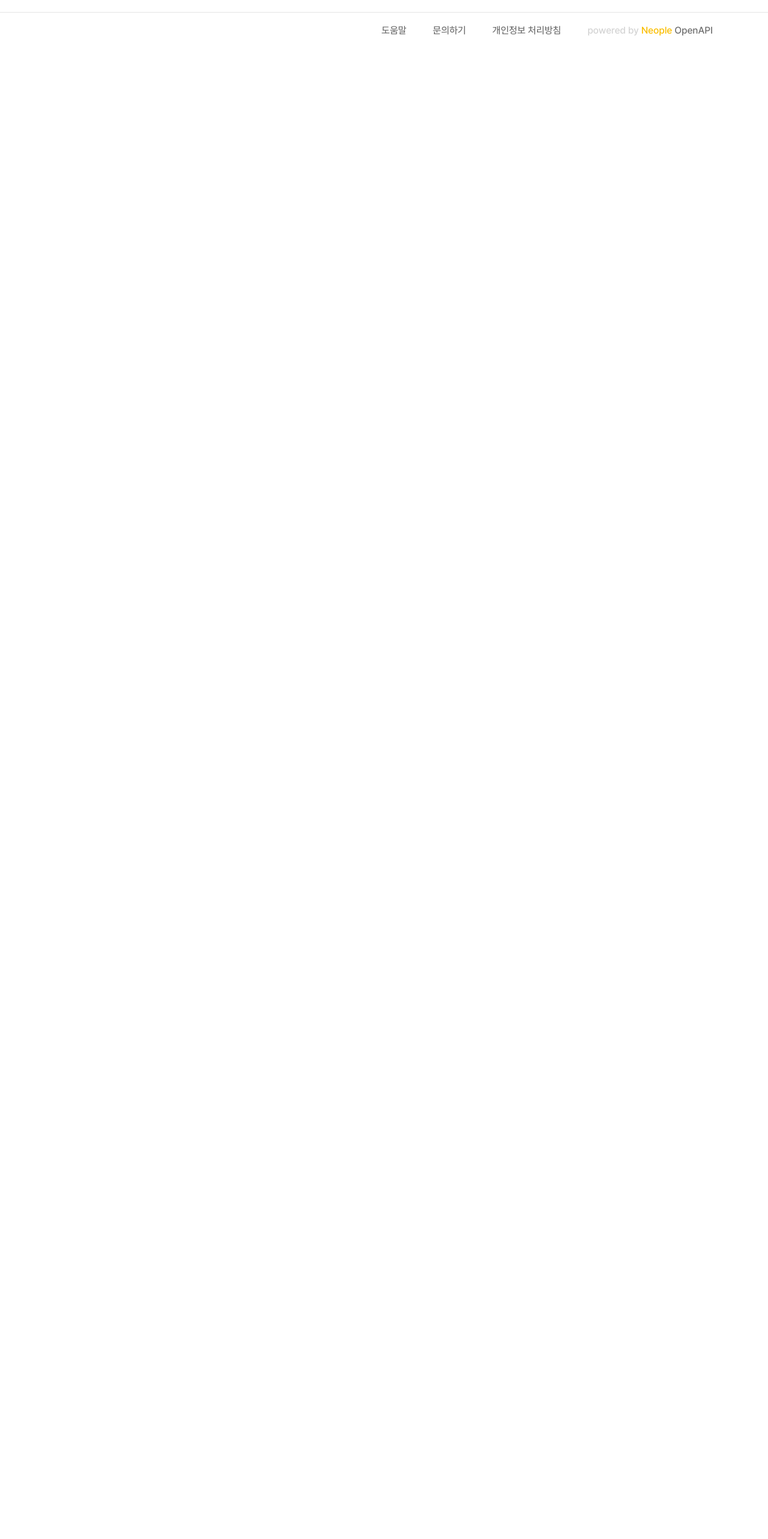
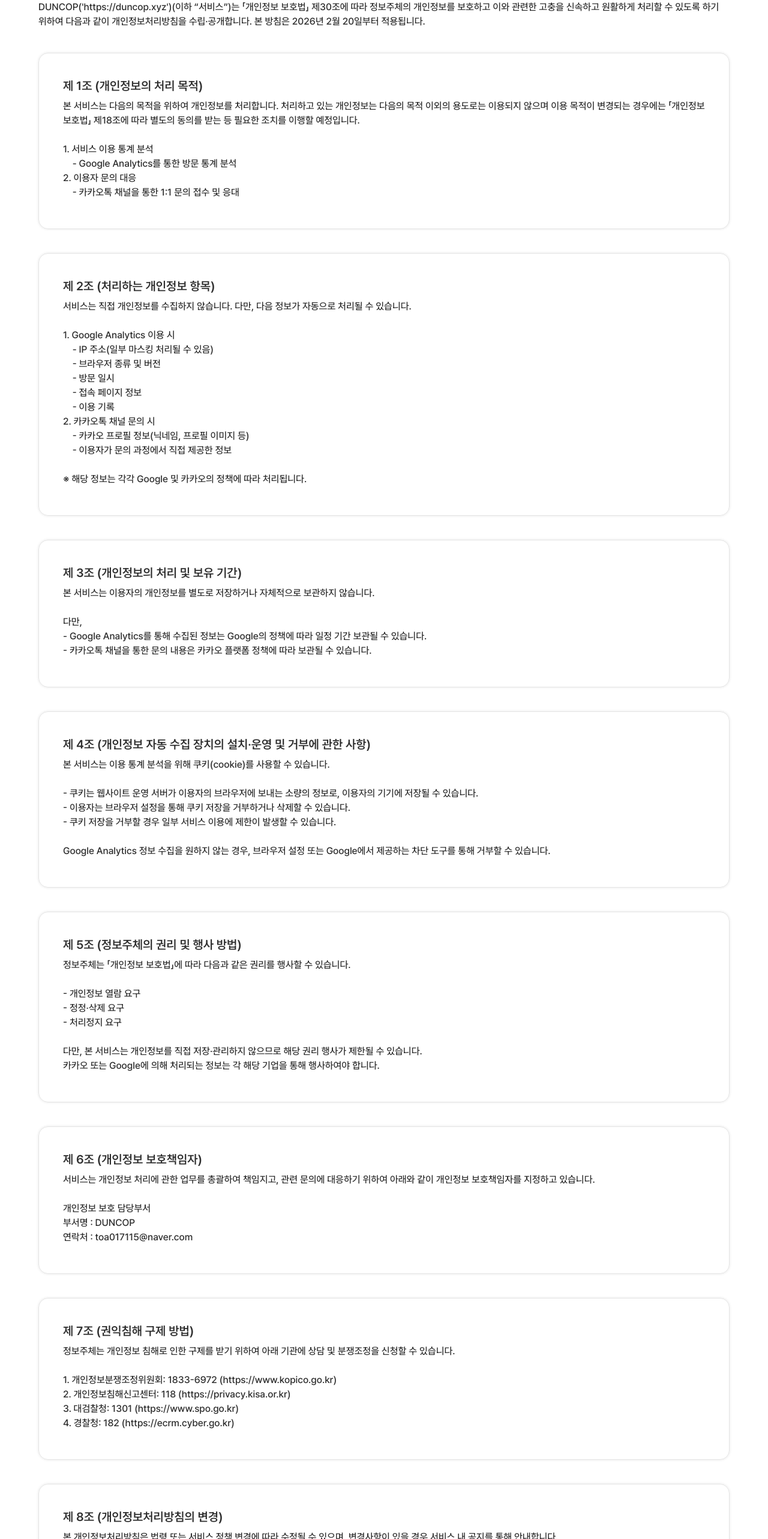
Before and after one commit to duncop/duncop, a Next.js app: page /privacy-policy in a window 1280 px wide. Shown: the part 200-2766 px from the top of the page at 60% size. Before the commit the page ends 800 px from the top, so only its background shows below. Built offline with nearby package versions, Linux system fonts and the light colour scheme.

Commit message:
feat: PrivacyPolicy  페이지 퍼블리싱

```diff
--- a/src/app/ask/page.tsx
+++ b/src/app/ask/page.tsx
@@ -3,15 +3,15 @@ import { ASK } from "@/constants/ask";
 
 export default function Ask() {
     return (
-        <div className="gap-10 flex flex-col items-center">
+        <div className="m-auto gap-10 flex flex-col items-center">
             <h2>문의하기</h2>
-            <div className="w-full p-10 flex flex-col gap-2 border border-gray300 dark:border-none dark:bg-gray900 rounded-2xl shadow-[0_0_4px_rgba(0,0,0,0.1)]">
+            <div className="card">
                 <h4>{ASK[0].title}</h4>
-                <p className="whitespace-pre mb-2">{ASK[0].body}</p>
+                <p className="whitespace-pre-wrap mb-2">{ASK[0].body}</p>
             </div>
-            <div className="w-full p-10 flex flex-col gap-2 border border-gray300 dark:border-none dark:bg-gray900 rounded-2xl shadow-[0_0_4px_rgba(0,0,0,0.1)]">
+            <div className="card">
                 <h4>{ASK[1].title}</h4>
-                <p className="whitespace-pre mb-2">{ASK[1].body}</p>
+                <p className="whitespace-pre-wrap mb-2">{ASK[1].body}</p>
             </div>
 
             <Link
--- a/src/app/globals.css
+++ b/src/app/globals.css
@@ -78,6 +78,9 @@ h4 {
     .b-main {
         @apply bg-main dark:bg-main-dark;
     }
+    .card {
+        @apply w-full p-10 flex flex-col gap-2 border border-gray300 dark:border-none dark:bg-gray900 rounded-2xl shadow-[0_0_4px_rgba(0,0,0,0.1)];
+    }
 }
 
 *::-webkit-scrollbar {
--- a/src/app/privacy-policy/page.tsx
+++ b/src/app/privacy-policy/page.tsx
@@ -1,7 +1,18 @@
+import { PRIVACY_POLICY } from "@/constants/privacyPolicy";
+
 export default function PrivacyPolicy() {
     return (
         <div className="gap-10 flex flex-col items-center">
             <h2>개인정보 처리방침</h2>
+            <p>{PRIVACY_POLICY[0].body}</p>
+            {PRIVACY_POLICY.slice(1).map((p) => (
+                <div className="card" key={p.id}>
+                    <h4>
+                        제 {p.id}조 ({p.title})
+                    </h4>
+                    <p className="whitespace-pre-wrap mb-2">{p.body}</p>
+                </div>
+            ))}
         </div>
     );
 }
--- /dev/null
+++ b/src/constants/privacyPolicy.ts
@@ -0,0 +1,92 @@
+export const PRIVACY_POLICY = [
+    {
+        id: 0,
+        title: "",
+        body: `DUNCOP('https://duncop.xyz')(이하 “서비스”)는 「개인정보 보호법」 제30조에 따라 정보주체의 개인정보를 보호하고 이와 관련한 고충을 신속하고 원활하게 처리할 수 있도록 하기 위하여 다음과 같이 개인정보처리방침을 수립·공개합니다.
+
+본 방침은 2026년 2월 20일부터 적용됩니다.`,
+    },
+    {
+        id: 1,
+        title: "개인정보의 처리 목적",
+        body: `본 서비스는 다음의 목적을 위하여 개인정보를 처리합니다. 처리하고 있는 개인정보는 다음의 목적 이외의 용도로는 이용되지 않으며 이용 목적이 변경되는 경우에는 「개인정보 보호법」 제18조에 따라 별도의 동의를 받는 등 필요한 조치를 이행할 예정입니다.
+
+1. 서비스 이용 통계 분석
+    - Google Analytics를 통한 방문 통계 분석
+2. 이용자 문의 대응
+    - 카카오톡 채널을 통한 1:1 문의 접수 및 응대`,
+    },
+    {
+        id: 2,
+        title: "처리하는 개인정보 항목",
+        body: `서비스는 직접 개인정보를 수집하지 않습니다. 다만, 다음 정보가 자동으로 처리될 수 있습니다.
+
+1. Google Analytics 이용 시
+    - IP 주소(일부 마스킹 처리될 수 있음)
+    - 브라우저 종류 및 버전
+    - 방문 일시
+    - 접속 페이지 정보
+    - 이용 기록
+2. 카카오톡 채널 문의 시
+    - 카카오 프로필 정보(닉네임, 프로필 이미지 등)
+    - 이용자가 문의 과정에서 직접 제공한 정보
+
+※ 해당 정보는 각각 Google 및 카카오의 정책에 따라 처리됩니다.`,
+    },
+    {
+        id: 3,
+        title: "개인정보의 처리 및 보유 기간",
+        body: `본 서비스는 이용자의 개인정보를 별도로 저장하거나 자체적으로 보관하지 않습니다.
+
+다만,
+- Google Analytics를 통해 수집된 정보는 Google의 정책에 따라 일정 기간 보관될 수 있습니다.
+- 카카오톡 채널을 통한 문의 내용은 카카오 플랫폼 정책에 따라 보관될 수 있습니다.`,
+    },
+    {
+        id: 4,
+        title: "개인정보 자동 수집 장치의 설치·운영 및 거부에 관한 사항",
+        body: `본 서비스는 이용 통계 분석을 위해 쿠키(cookie)를 사용할 수 있습니다.
+
+- 쿠키는 웹사이트 운영 서버가 이용자의 브라우저에 보내는 소량의 정보로, 이용자의 기기에 저장될 수 있습니다.
+- 이용자는 브라우저 설정을 통해 쿠키 저장을 거부하거나 삭제할 수 있습니다.
+- 쿠키 저장을 거부할 경우 일부 서비스 이용에 제한이 발생할 수 있습니다.
+
+Google Analytics 정보 수집을 원하지 않는 경우, 브라우저 설정 또는 Google에서 제공하는 차단 도구를 통해 거부할 수 있습니다.`,
+    },
+    {
+        id: 5,
+        title: "정보주체의 권리 및 행사 방법",
+        body: `정보주체는 「개인정보 보호법」에 따라 다음과 같은 권리를 행사할 수 있습니다.
+
+- 개인정보 열람 요구
+- 정정·삭제 요구
+- 처리정지 요구
+
+다만, 본 서비스는 개인정보를 직접 저장·관리하지 않으므로 해당 권리 행사가 제한될 수 있습니다.
+카카오 또는 Google에 의해 처리되는 정보는 각 해당 기업을 통해 행사하여야 합니다.`,
+    },
+    {
+        id: 6,
+        title: "개인정보 보호책임자",
+        body: `서비스는 개인정보 처리에 관한 업무를 총괄하여 책임지고, 관련 문의에 대응하기 위하여 아래와 같이 개인정보 보호책임자를 지정하고 있습니다.
+
+개인정보 보호 담당부서
+부서명 : DUNCOP
+연락처 : toa017115@naver.com`,
+    },
+    {
+        id: 7,
+        title: "권익침해 구제 방법",
+        body: `정보주체는 개인정보 침해로 인한 구제를 받기 위하여 아래 기관에 상담 및 분쟁조정을 신청할 수 있습니다.
+
+1. 개인정보분쟁조정위원회: 1833-6972 (https://www.kopico.go.kr)
+2. 개인정보침해신고센터: 118 (https://privacy.kisa.or.kr)
+3. 대검찰청: 1301 (https://www.spo.go.kr)
+4. 경찰청: 182 (https://ecrm.cyber.go.kr)`,
+    },
+    {
+        id: 8,
+        title: "개인정보처리방침의 변경",
+        body: `본 개인정보처리방침은 법령 또는 서비스 정책 변경에 따라 수정될 수 있으며, 변경사항이 있을 경우 서비스 내 공지를 통해 안내합니다.`,
+    },
+];
```
